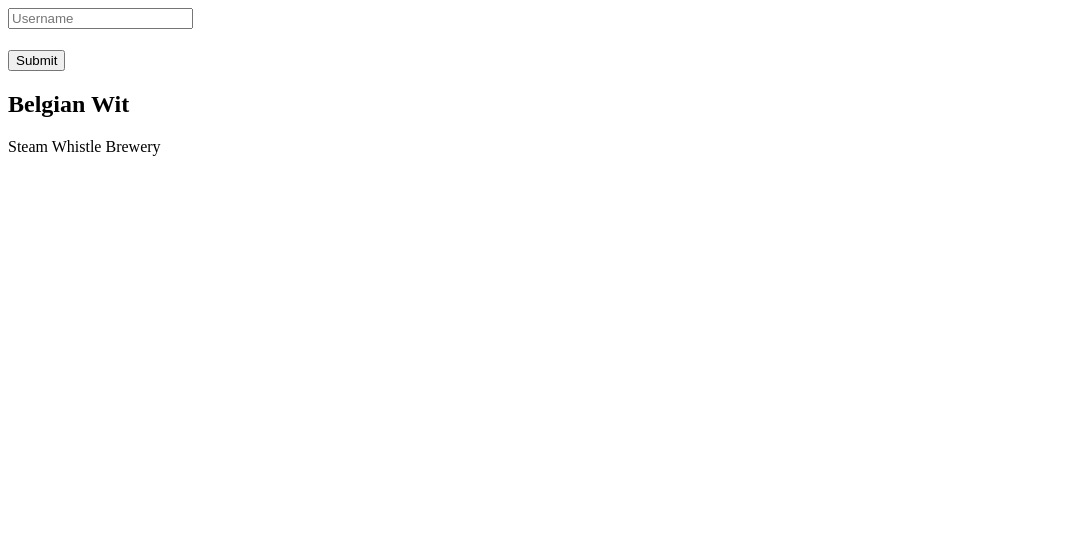
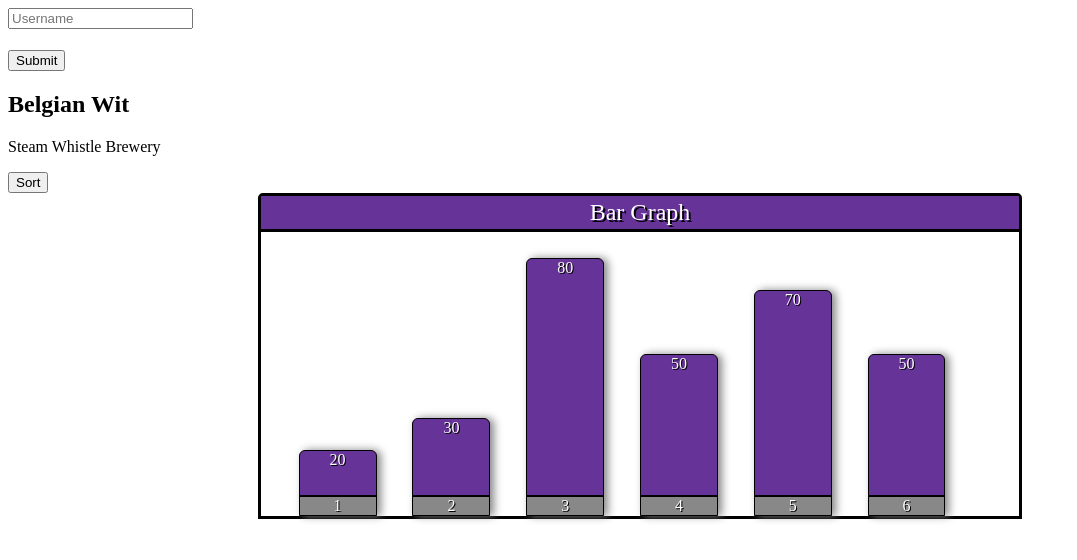
Before and after one commit to FantomHunter/mvp-typescript-demo, a website built with Parcel: page index.html in a window 1280 px wide. Shown: the whole page, without its empty margins (0-1077 px from the left). Built offline with nearby package versions, Linux system fonts and the light colour scheme.

Commit message:
sort draft

```diff
--- a/index.html
+++ b/index.html
@@ -1,13 +1,44 @@
 <!DOCTYPE html>
 <html lang="en">
+
 <head>
-    <meta charset="UTF-8">
-    <meta http-equiv="X-UA-Compatible" content="IE=edge">
-    <meta name="viewport" content="width=device-width, initial-scale=1.0">
+    <meta charset="UTF-8" />
+    <meta http-equiv="X-UA-Compatible" content="IE=edge" />
+    <meta name="viewport" content="width=device-width, initial-scale=1.0" />
     <title>Mvc Typescript Demo</title>
+    <link rel="stylesheet" href="styles.css">
 </head>
+
 <body>
     <div id="root"></div>
+    <div id="barcontainer" class="barcontainer">
+        <div class="barcontainerheader">Bar Graph</div>
+        <!-- <div class="bar" style="height: 12%">
+            bar
+            <div class="barlabel">label</div>
+        </div>
+        <div class="bar" style="height: 16%">
+            bar
+            <div class="barlabel">label</div>
+        </div>
+        <div class="bar" style="height: 52%">
+            bar
+            <div class="barlabel">label</div>
+        </div>
+        <div class="bar" style="height: 30%">
+            bar
+            <div class="barlabel">label</div>
+        </div>
+        <div class="bar" style="height: 45%">
+            bar
+            <div class="barlabel">label</div>
+        </div>
+        <div class="bar" style="height: 80%">
+            bar
+            <div class="barlabel">label</div>
+        </div> -->
+    </div>
     <script src="./src/index.ts"></script>
 </body>
+
 </html>
--- a/src/index.ts
+++ b/src/index.ts
@@ -1,4 +1,6 @@
+import { ChartView } from "./views/chart.view";
 import { LoginView } from "./views/login.view";
 
 console.log('Hello from typescript parcel');
 const app = new LoginView('root');
+const char = new ChartView('barcontainer');
--- /dev/null
+++ b/src/views/chart.view.ts
@@ -0,0 +1,76 @@
+import { Chart, ChartItem } from '../models/chart.model';
+
+export class ChartView {
+  protected root: HTMLElement | null;
+
+  constructor(chartRootSelector: string) {
+    this.root = document.getElementById(chartRootSelector);
+
+    // render init chart
+    let chart: Chart = {
+      itemList: [
+        { label: '1', size: 20 },
+        { label: '2', size: 30 },
+        { label: '3', size: 80 },
+        { label: '4', size: 50 },
+        { label: '5', size: 70 },
+        { label: '6', size: 50 },
+      ],
+    };
+    this.renderChart(chart);
+
+    // render button
+    let sortButton = <HTMLButtonElement>document.createElement('button');
+    sortButton.textContent = 'Sort';
+    sortButton.addEventListener('click', () => {
+      console.log('sort');
+
+      const n = chart.itemList.length;
+      let arr = chart.itemList;
+      let i, j;
+      for (i = 0; i < n - 1; i++) {
+        for (j = 0; j < n - i - 1; j++) {
+          if (arr[j].size > arr[j + 1].size) {
+            this.swap(arr, j, j + 1);
+            console.log(arr);
+
+            this.renderChart(chart);
+            console.log(chart);
+          }
+        }
+      }
+    });
+    document.getElementById('root')?.append(sortButton);
+  }
+
+  private renderChart(chart: Chart) {
+    console.log('render chart', chart);
+    if (this.root) this.root.innerHTML = '<div class="barcontainerheader">Bar Graph</div>';
+
+    chart.itemList.forEach((item) => {
+      let htmlTemplate = `
+        <div class="bar" style="height: ${item.size}%">
+            ${item.size}
+            <div class="barlabel">${item.label}</div>
+        </div>
+    `;
+      let itemHtml = this.createElementFromHTML(htmlTemplate);
+      if (itemHtml != null) {
+        this.root?.append(itemHtml);
+      }
+    });
+  }
+
+  createElementFromHTML(htmlString: string) {
+    var div = document.createElement('div');
+    div.innerHTML = htmlString.trim();
+    // Change this to div.childNodes to support multiple top-level nodes
+    return div.firstChild;
+  }
+
+  swap(arr: ChartItem[], xp: number, yp: number) {
+    var temp = arr[xp];
+    arr[xp] = arr[yp];
+    arr[yp] = temp;
+  }
+}
--- /dev/null
+++ b/styles.css
@@ -0,0 +1,75 @@
+.barcontainer {
+    position: relative;
+    border: 3px solid black;
+    border-radius: 5px 5px 0 0;
+    width: 80%;
+    margin: 0 auto;
+    min-height: 25vw;
+    max-height: 50vw;
+    min-width: 40%;
+    max-width: 60%;
+    z-index: 1;
+  }
+
+  .barcontainerheader {
+    display: inline;
+    position: absolute;
+    width: 100%;
+    padding-top: 3px;
+    padding-bottom: 3px;
+    background: #663399;
+    border-bottom: 3px solid black;
+    font-size: 1.5em;
+    color: white;
+    text-align: center;
+    text-shadow: 2px 2px 0 black;
+    z-index: 0;
+  }
+
+  .bar {
+    position: absolute;
+    display: inline-block;
+    bottom: 0;
+    border: 1px solid black;
+    border-radius: 6px 6px 0 0;
+    background: #663399;
+    width: 10%;
+    text-align: center;
+    color: white;
+    text-shadow: 1px 1px 0 black;
+    box-shadow: 4px 0 8px #888;
+  }
+
+  .barlabel {
+    position: absolute;
+    border-top: 2px solid black;
+    background: #888;
+    bottom: 0;
+    width: 100%;
+    text-shadow: 1px 1px 0px black;
+    color: white;
+  }
+
+  .bar:nth-child(2) {
+    left: 5%;
+  }
+
+  .bar:nth-child(3) {
+    left: 20%;
+  }
+
+  .bar:nth-child(4) {
+    left: 35%;
+  }
+
+  .bar:nth-child(5) {
+    left: 50%;
+  }
+
+  .bar:nth-child(6) {
+    left: 65%;
+  }
+
+  .bar:nth-child(7) {
+    left: 80%;
+  }
```
Also changed, not shown: src/models/chart.model.ts (added, +9 -0 lines).
